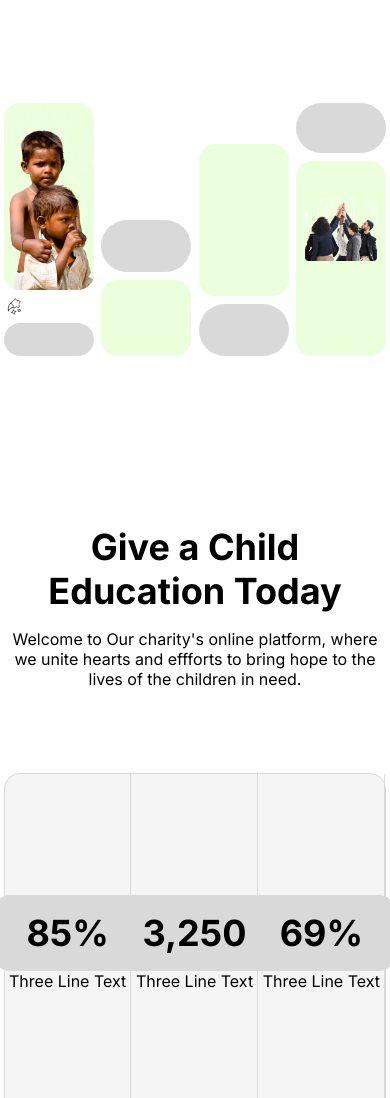
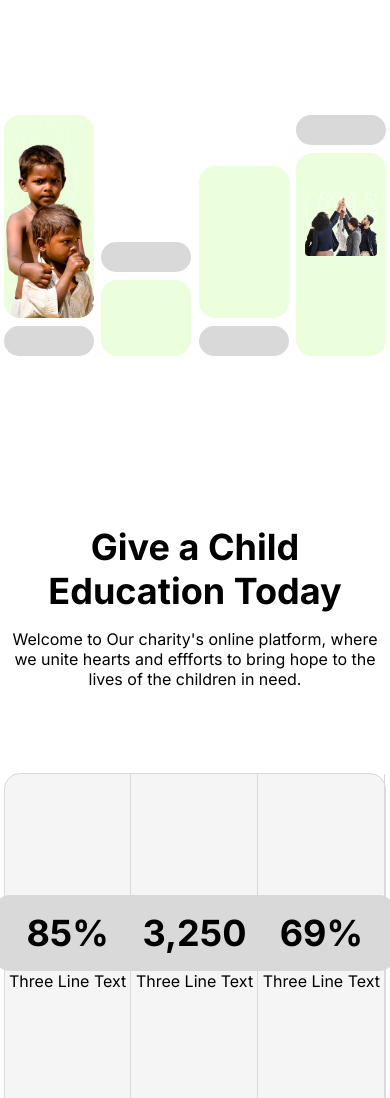
Before and after one commit to ArunKarthik05/Olive-trust, a Next.js app: page / in a window 390 px wide. Shown: the part 743-1841 px from the top of the page. Built offline with nearby package versions, Linux system fonts and the light colour scheme.

Commit message:
mobile:initial

```diff
--- a/components/Hero/Hero.jsx
+++ b/components/Hero/Hero.jsx
@@ -25,11 +25,11 @@ export default function Hero() {
           <div className={styles.imagesDiv}>
               <div className={styles.mainImgDiv}>
                 <div className={styles.img1}><Image src="/assets/hero-1.png" alt='hero-section' height={304} width={295} priority/></div>
-                <svg className={styles.star} width="21" height="27" viewBox="0 0 21 27" fill="none" xmlns="http://www.w3.org/2000/svg">
+                {/* <svg className={styles.star} width="21" height="27" viewBox="0 0 21 27" fill="none" xmlns="http://www.w3.org/2000/svg">
                 <path d="M7.648 5.89893C5.9607 6.56869 5.11767 6.90419 5.01507 7.59852C4.91247 8.29286 5.62077 8.88765 7.03612 10.076L7.40201 10.3832C7.80375 10.7212 8.004 10.8908 8.11896 11.1206C8.23515 11.3504 8.25122 11.6158 8.2846 12.1467L8.31427 12.6297C8.42923 14.4977 8.48732 15.4316 9.09796 15.7536C9.70861 16.0756 10.4676 15.573 11.9855 14.5665L12.3786 14.3059C12.81 14.0196 13.0251 13.8758 13.2723 13.8377C13.5196 13.7996 13.7692 13.8672 14.2686 14.0049L14.7235 14.1302C16.4813 14.6144 17.3602 14.8565 17.8385 14.3612C18.3182 13.866 18.0796 12.9603 17.6037 11.1501M18.019 8.32604C18.9906 6.75794 19.4752 5.9739 19.1612 5.34469C18.8472 4.71794 17.9399 4.66019 16.1278 4.54835L15.658 4.51886C15.1438 4.48691 14.8867 4.47093 14.663 4.35296C14.4392 4.23498 14.2748 4.02852 13.946 3.61561L13.6456 3.23956C12.4886 1.78575 11.9089 1.05823 11.2352 1.16515C10.5628 1.27329 10.2401 2.14337 9.59612 3.88474" stroke="black" stroke-linecap="round"/>
                 <path d="M4.97306 7.59608C2.08673 9.69507 -0.122207 13.7099 1.01996 20.8192C2.03234 17.8551 5.08184 15.482 8.48981 14.3391" stroke="black" stroke-linecap="round" stroke-linejoin="round"/>
                 <path d="M8.47624 18.3602C8.47624 18.3602 9.25994 20.0684 10.2241 20.6582C11.1883 21.2444 13.0746 21.1621 13.0746 21.1621C13.0746 21.1621 11.3564 21.94 10.7631 22.8986C10.1722 23.8571 10.2563 25.7337 10.2563 25.7337C10.2563 25.7337 9.47255 24.0255 8.50838 23.4356C7.54545 22.8506 5.6579 22.9317 5.6579 22.9317C5.6579 22.9317 7.3761 22.1538 7.96944 21.1953C8.5603 20.2367 8.47624 18.3602 8.47624 18.3602ZM18.6124 17.1313C18.6124 17.1313 18.0908 18.2705 17.448 18.6625C16.8052 19.0545 15.5468 18.9992 15.5468 18.9992C15.5468 18.9992 16.6927 19.5178 17.087 20.1568C17.4814 20.7959 17.4257 22.0469 17.4257 22.0469C17.4257 22.0469 17.9474 20.9077 18.5901 20.5157C19.2329 20.1237 20.4913 20.179 20.4913 20.179C20.4913 20.179 19.3454 19.6604 18.9511 19.0213C18.5568 18.3823 18.6124 17.1313 18.6124 17.1313Z" stroke="black" stroke-linejoin="round"/>
-                </svg>
+                </svg> */}
                 <div className={styles.grayContainer}></div>
               </div>
               <div className={styles.mainImgDiv}>
--- a/components/Hero/Hero.module.scss
+++ b/components/Hero/Hero.module.scss
@@ -62,7 +62,7 @@
             .img1{
                 @extend .greenDiv !optional;
                 border-radius: 3rem;
-                height: 295px;
+                height: 80%;
             }
             .img2{
                 @extend .greenDiv !optional;
@@ -103,6 +103,9 @@
             height: 52px;
             width: 100%;
             border-radius: 3rem;
+            @include respond-to(mobiles){
+                height: 30px;
+            }
         }
     }
 }
```
